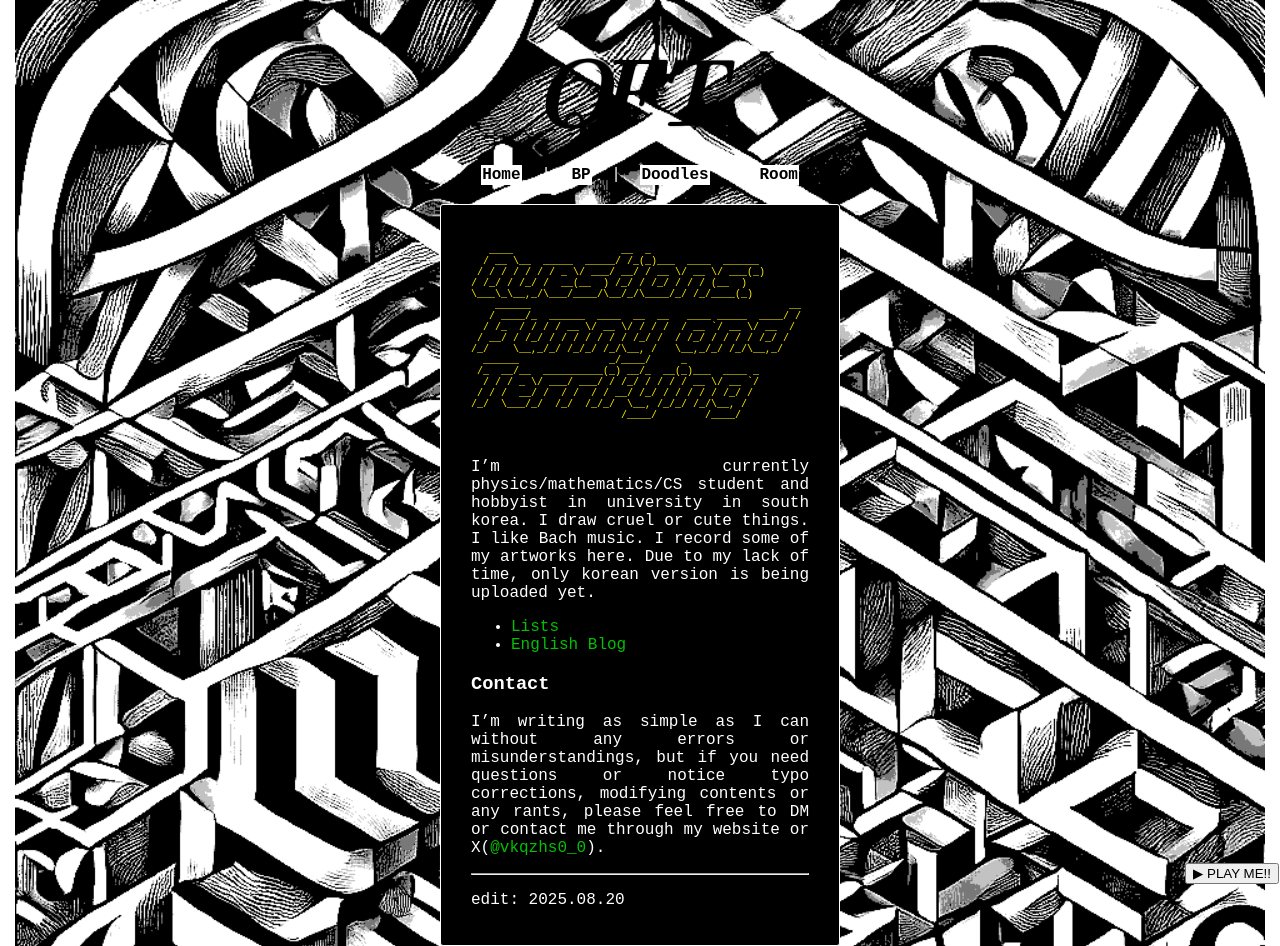
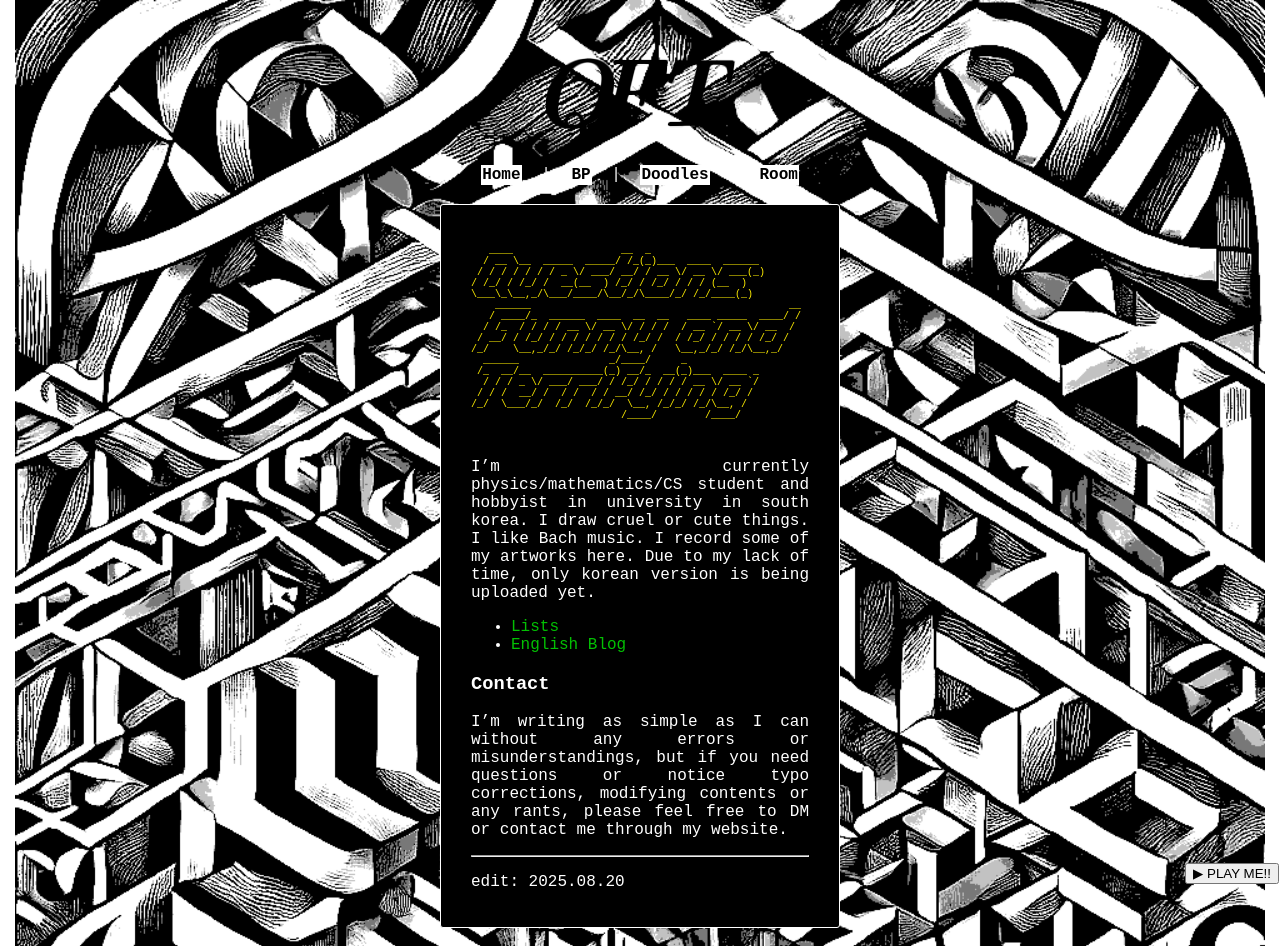
Before and after one commit to ki11dee/popcornparrot, a Jekyll site: the page built from index.md, in a window 1280 px wide. Built offline with Jekyll 4.4.1, drawn with Linux system fonts in a browser that asks for light colours; some web fonts are replaced.

Commit message:
delete sm

```diff
--- a/index.md
+++ b/index.md
@@ -29,7 +29,7 @@ I'm currently physics/mathematics/CS student and hobbyist in university in south
 - [English Blog](https://ki11dee.github.io/)
 
 ### Contact
-I'm writing as simple as I can without any errors or misunderstandings, but if you need questions or notice typo corrections, modifying contents or any rants, please feel free to DM or contact me through my website or X([@vkqzhs0_0](https://x.com/vkqzhs0_0)).
+I'm writing as simple as I can without any errors or misunderstandings, but if you need questions or notice typo corrections, modifying contents or any rants, please feel free to DM or contact me through my website.
 
 ----
 edit: {{ page.date | date: "%Y.%m.%d" }}
```
Also changed, not shown: index_ko.md (+1 -1 lines).
